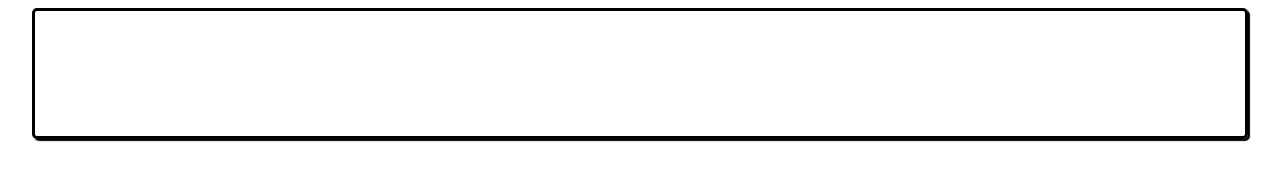
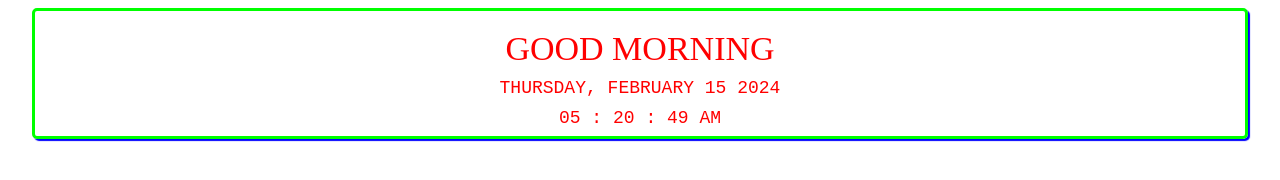
Before and after one commit to runninnotion/notionwidget, a plain HTML site: page index.html in a window 1280 px wide. Drawn offline with Linux system fonts and the light colour scheme.

Commit message:
Update index.html

```diff
--- a/index.html
+++ b/index.html
@@ -17,16 +17,16 @@
 
         .widget {
             padding: 5px 5px ;
-            color: #FFFFFF;
+            color: #FF0000;
             display: flex;
             justify-content:center;
             align-items:center;
             flex-direction: column;
             max-width: 95%;
             margin: auto;
-            border: 3px solid #000000;
+            border: 3px solid #00FF00;
             border-radius: 5px;
-            box-shadow: 2px 2px 1px 0px #000000;
+            box-shadow: 2px 2px 1px 0px #0000FF;
 
         }
 
```
